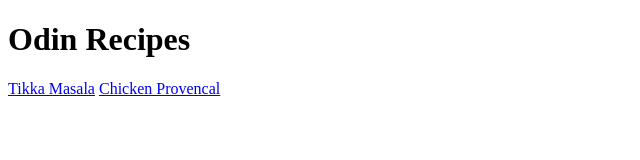
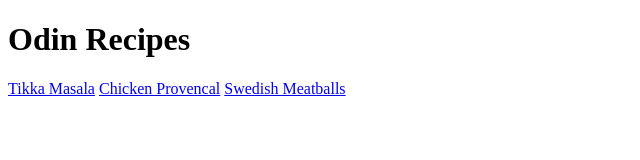
Before and after one commit to Tdrizz/odin-recipes, a plain HTML site: page index.html in a window 1280 px wide. Shown: the whole page, without its empty margins (0-640 px from the left). Drawn offline with Linux system fonts and the light colour scheme.

Commit message:
Added SwedishMeatBalls page link to index.html

```diff
--- a/index.html
+++ b/index.html
@@ -9,5 +9,6 @@
     <h1>Odin Recipes</h1>
     <a href="recipes/tikkamasala.html">Tikka Masala</a>
     <a href="recipes/chickenprovencal.html">Chicken Provencal</a>
+    <a href="./recipes/swedishmeatballs.html">Swedish Meatballs</a>
 </body>
 </html>
```
